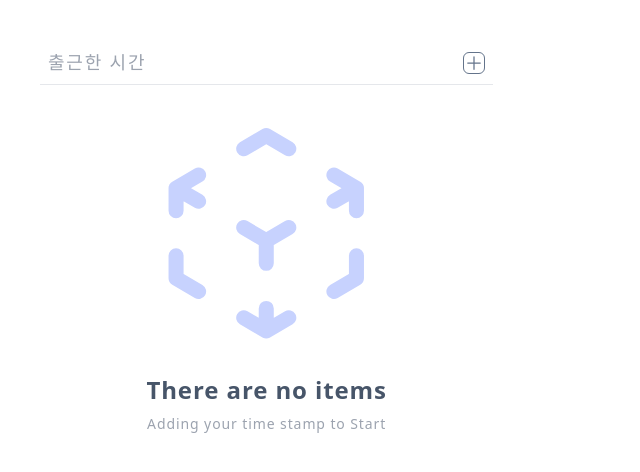
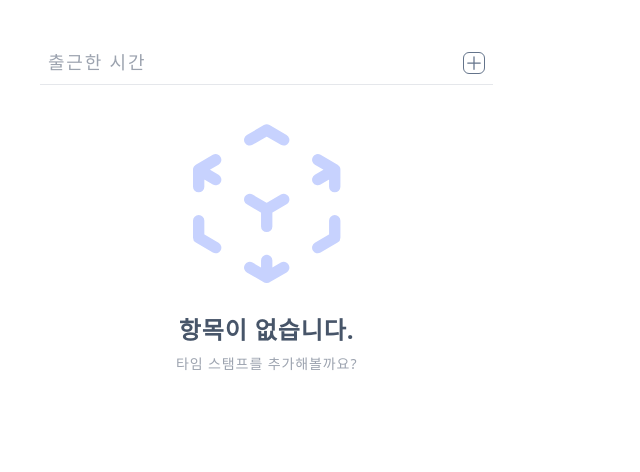
Before and after one commit to code1iners/time-checker-nestjs, a Next.js app: page / in a window 1280 px wide. Shown: the top 472 px of the page, without its empty margins (0-640 px from the left). Built offline with nearby package versions, Linux system fonts and the light colour scheme.

Commit message:
Implemented empty box component. (2)

```diff
--- a/components/emtpy-box.component.tsx
+++ b/components/emtpy-box.component.tsx
@@ -18,10 +18,10 @@ export default function EmptyBox() {
 
       <div className="flex flex-col items-center gap-2 tracking-wider">
         <h1 className="text-2xl font-semibold text-slate-600">
-          There are no items
+          항목이 없습니다.
         </h1>
         <small className="text-sm text-gray-400">
-          Adding your time stamp to Start
+          타임 스탬프를 추가해볼까요?
         </small>
       </div>
     </div>
```
